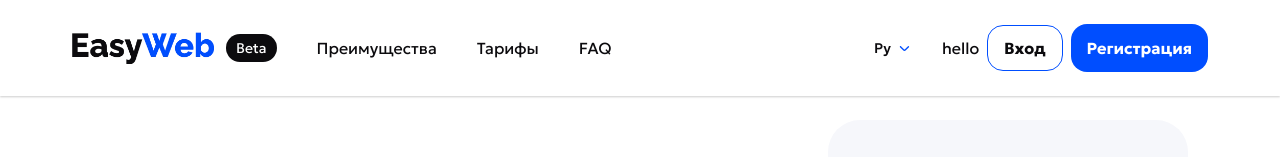
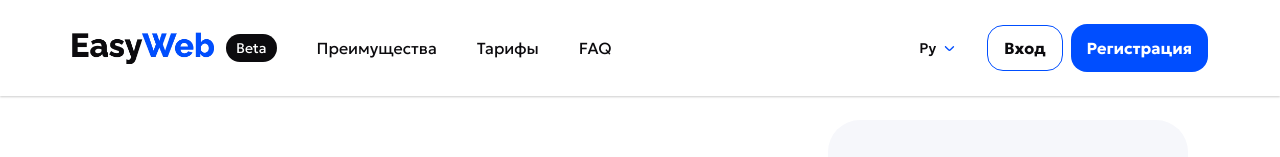
Before and after one commit to darkoton/Easy-Web, a React (Vite) app: page /Easy-Web/login in a window 1280 px wide. Shown: the top 157 px of the page. Built offline with nearby package versions, Linux system fonts and the light colour scheme; the HTML template or start-up script is replaced by a standard one.

Commit message:
delete hello

```diff
--- a/src/components/Header.jsx
+++ b/src/components/Header.jsx
@@ -80,7 +80,6 @@ export default function Header() {
                   className="header__select"
                 />
                 <div className="header__buttons flex items-center gap-x-2 max-[950px]:hidden">
-                  <NavLink to={'/test'}>hello</NavLink>
                   <Link to="/Easy-Web/login">
                     <ButtonOutlined className="header__button !px-4">
                       Вход
```
